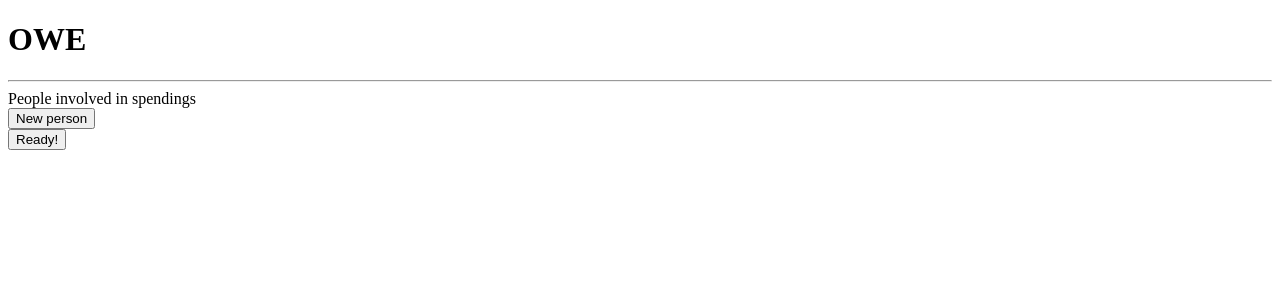
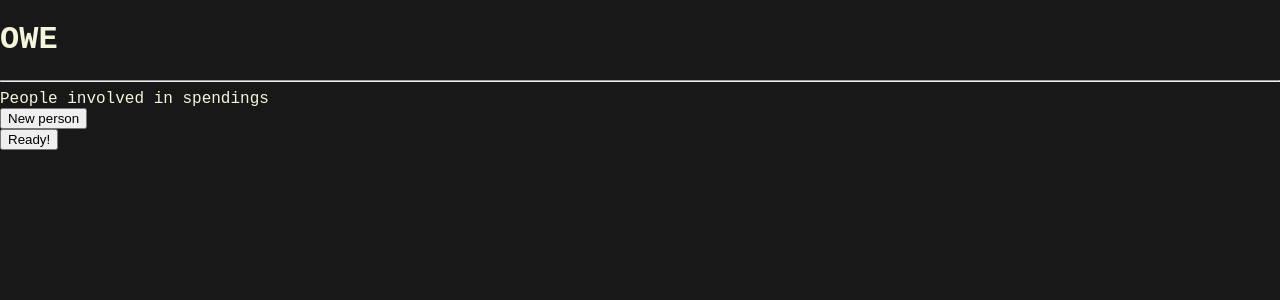
Before and after one commit to hernanfuria/owe-react-app, a React (Vite) app: page / in a window 1280 px wide. Shown: the top 300 px of the page. Built offline with nearby package versions, Linux system fonts and the light colour scheme.

Commit message:
Created styles.css
Signed-off-by: hernanfuria <hernan.furiasse@hotmail.com>

```diff
--- a/src/main.jsx
+++ b/src/main.jsx
@@ -2,6 +2,7 @@ import React from 'react'
 import ReactDOM from 'react-dom/client'
 import { BrowserRouter } from 'react-router-dom'
 import { OweApp } from './components/OweApp.jsx'
+import './styles.css'
 
 ReactDOM.createRoot(document.getElementById('root')).render(
     <BrowserRouter>
--- /dev/null
+++ b/src/styles.css
@@ -0,0 +1,6 @@
+body {
+    margin: 0;
+    background-color: #181818;
+    color: beige;
+    font-family: 'Courier New', Courier, monospace;
+}
```
